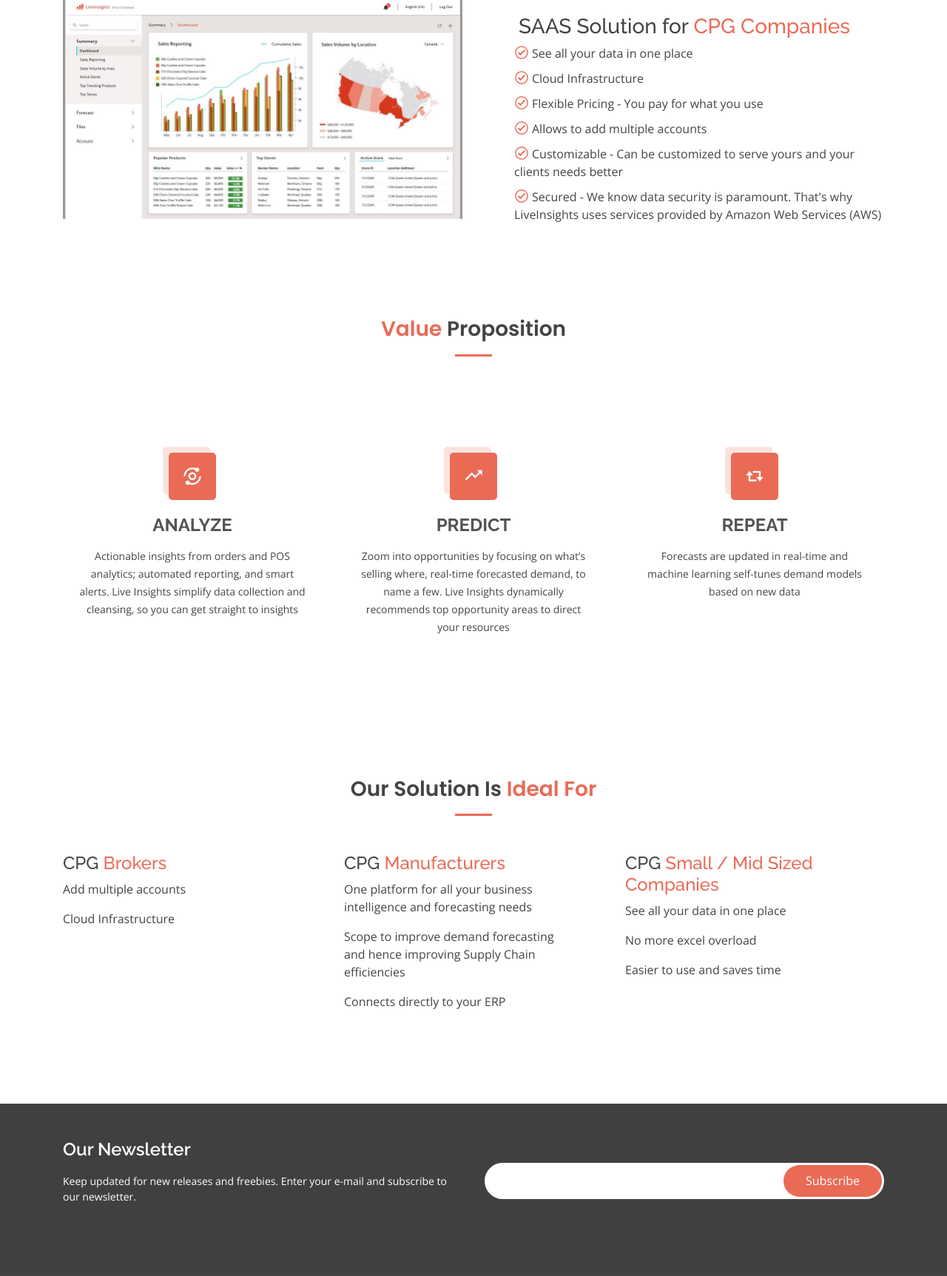
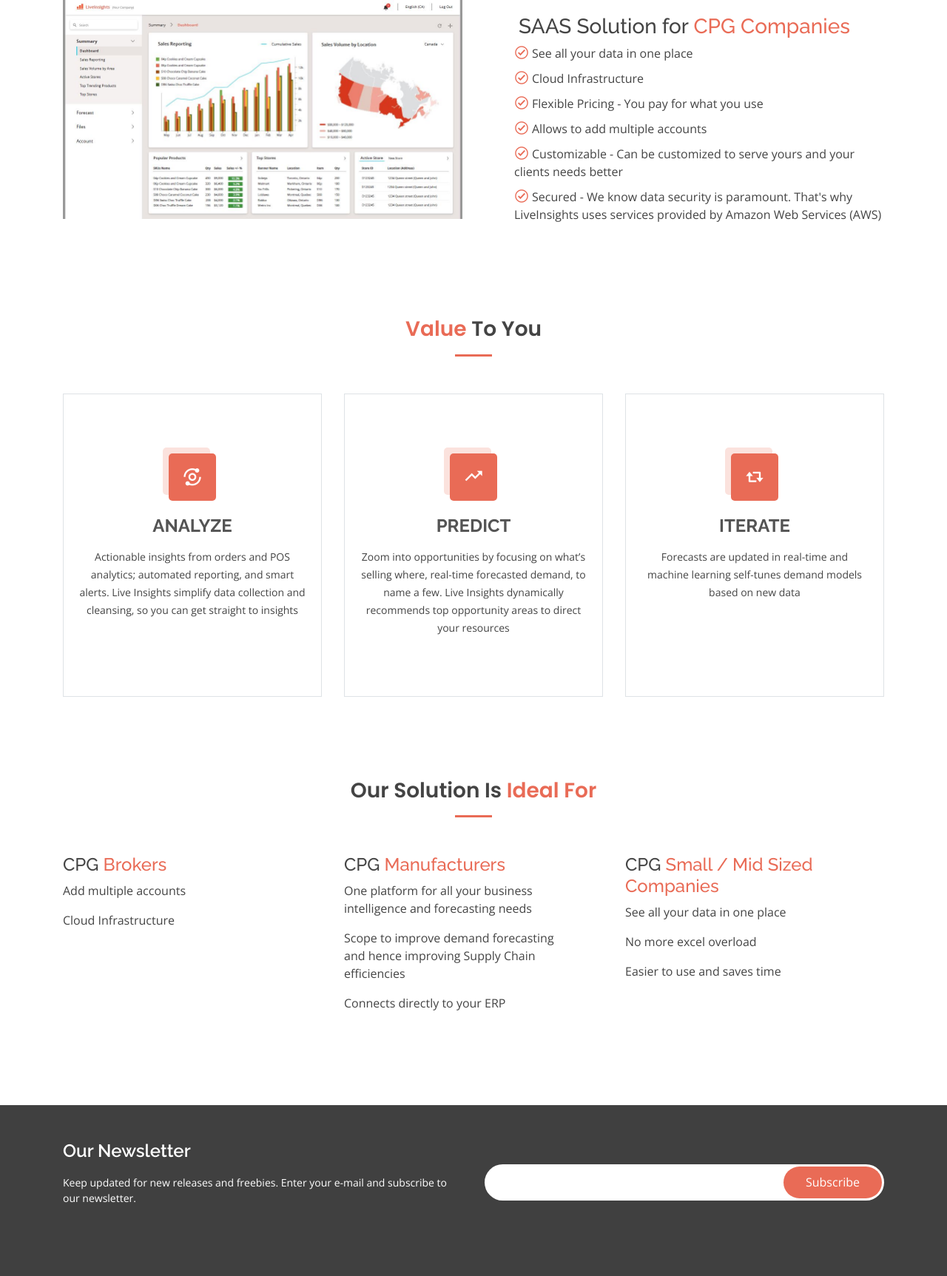
Before and after one commit to dhruvbas/LiveInsights, a PHP site: page /products.php in a window 1280 px wide. Shown: the part 387-2112 px from the top of the page at 74% size. Run offline with PHP 8.4, Linux system fonts and the light colour scheme; data that the repository does not hold is empty.

Commit message:
Add files via upload

```diff
--- a/products.php
+++ b/products.php
@@ -79,12 +79,12 @@
       <div class="container">
 
         <div class="section-title" data-aos="fade-up">
-          <h2><span class = "colored">Value</span> Proposition</h2>
+          <h2><span class = "colored">Value</span> To You</h2>
         </div>
 
         <div class="row">
           <div class="col-lg-4 col-md-6 d-flex align-items-stretch">
-            <div class="icon-box">
+            <div class="icon-box border">
               <div class="icon"><i class="bx bx-analyse"></i></div>
               <h4><a href="">ANALYZE</a></h4>
               <p>Actionable insights from orders and POS analytics; automated reporting, and smart alerts. Live Insights simplify data collection and cleansing, so you can get straight to insights</p>
@@ -92,7 +92,7 @@
           </div>
 
           <div class="col-lg-4 col-md-6 d-flex align-items-stretch mt-4 mt-md-0">
-            <div class="icon-box">
+            <div class="icon-box border">
               <div class="icon"><i class="bx bx-trending-up"></i></div>
               <h4><a href="">PREDICT</a></h4>
               <p>Zoom into opportunities by focusing on what’s selling where, real-time forecasted demand, to name a few. Live Insights dynamically recommends top opportunity areas to direct your resources</p>
@@ -100,9 +100,9 @@
           </div>
 
           <div class="col-lg-4 col-md-6 d-flex align-items-stretch mt-4 mt-lg-0">
-            <div class="icon-box">
+            <div class="icon-box border">
               <div class="icon"><i class="bx bx-repost"></i></div>
-              <h4><a href="">REPEAT</a></h4>
+              <h4><a href="">ITERATE</a></h4>
               <p>Forecasts are updated in real-time and machine learning self-tunes demand models based on new data</p>
             </div>
           </div>
@@ -113,10 +113,10 @@
     </section><!-- End Services Section -->
 
     <!-- ======= Services Section ======= -->
-    <section id="services" class="services">
+    <section id="services" class="services backgroundservice">
       <div class="container">
 
-        <div class="section-title" data-aos="fade-up">
+        <div class="section-title margintop30" data-aos="fade-up">
           <h2>Our Solution Is <span class = "colored">Ideal For</span></h2>
         </div>
 
--- a/scheduledemo.php
+++ b/scheduledemo.php
@@ -32,7 +32,7 @@
 
         <div class="section-title" data-aos="fade-up">
           <h2>Watch a</span> Demo<span class = "colored"></h2>
-		  <p class = "topmargin50">See how LiveInsights' Platform helps to improve your business and provides seamless experience with your data. It all starts with a few simple steps - pick a date and time and fill in the details. See you soon!
+		  <p class = "topmargin50">See how LiveInsights' Platform helps to improve your business and provides seamless experience with your data analytics needs. It all starts with a few simple steps - pick a date and time and fill in the details. See you soon!
         </div>
 	  </div>
 	</section>
```
Also changed, not shown: index.php (+6 -6 lines).
